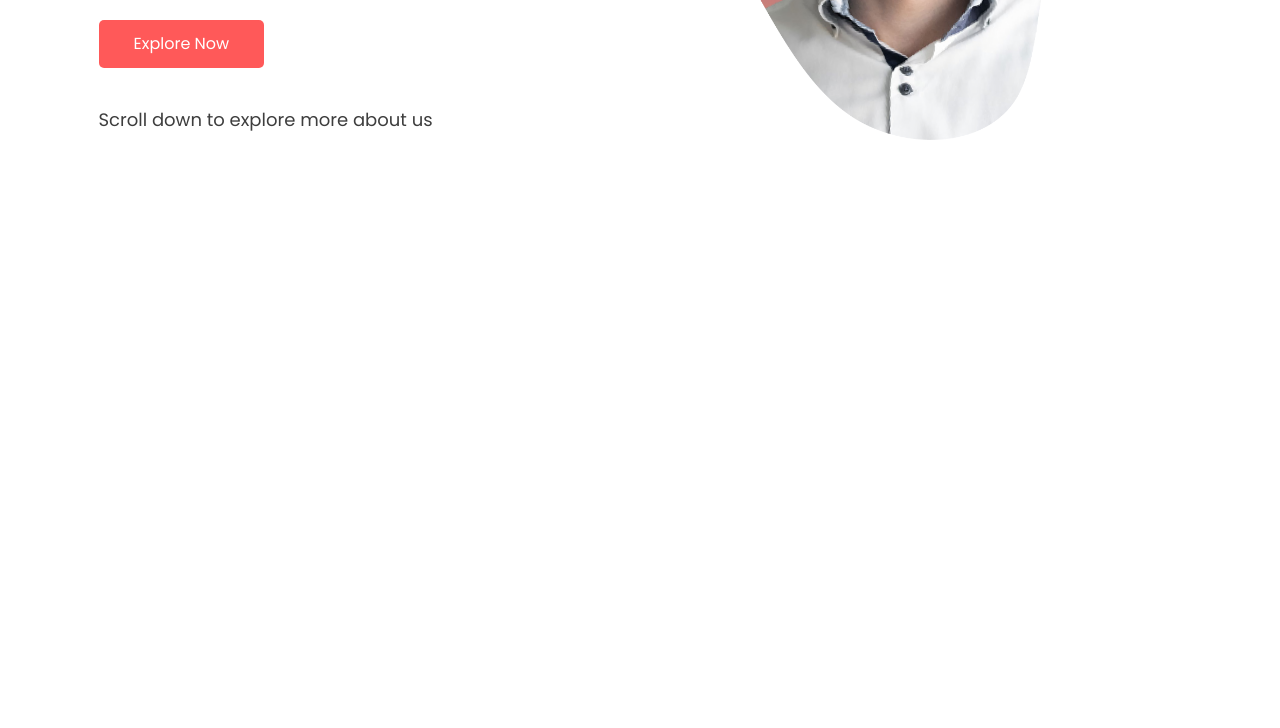
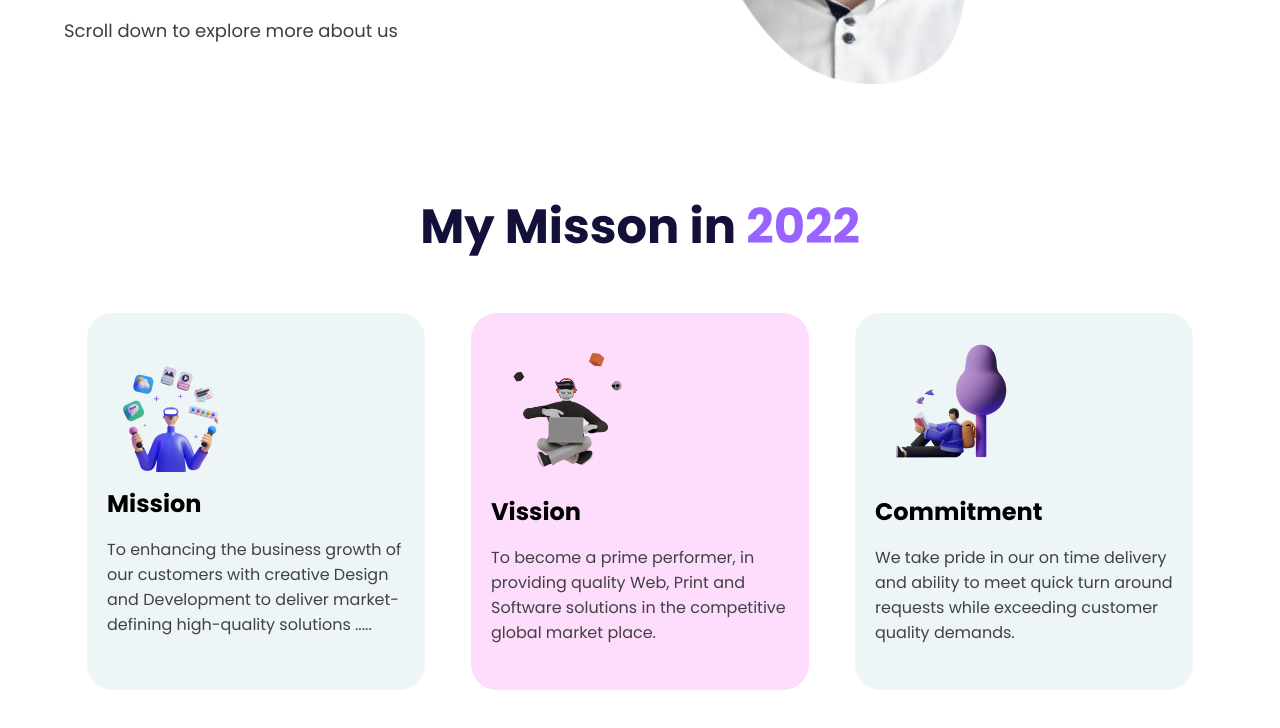
Before and after one commit to sayedmabdullah/Developer-Portfolio-3, a plain HTML site: page index.html in a window 1280 px wide. Shown: the part 396-1124 px from the top of the page. Before the commit the page ends 800 px from the top, so only its background shows below. Drawn offline with Linux system fonts and the light colour scheme.

Commit message:
mission section added

```diff
--- a/css/style.css
+++ b/css/style.css
@@ -4,10 +4,14 @@ font-family: 'Lobster Two', cursive;
 font-family: 'Poppins', sans-serif;
 font-family: 'Yeseva One', cursive;
 */
-body{
+*{
     margin: 0;
     padding: 0;
+}
+body{
     font-family: 'Poppins', sans-serif;
+    color: #424242;
+
 }
 
 
@@ -25,9 +29,6 @@ section {
 .flexible{
     display: flex;
 }
-.flexible div {
-    padding-left: 3%;
-}
 .focused-area{
     align-items: center;
 }
@@ -35,8 +36,10 @@ section {
     font-size: 60px;
     font-family: 'Yeseva One', cursive;
     font-weight: 400;
-    padding-left: 10px;
+    padding-left: 5px;
     border-left: 3px solid #FF5959;
+    padding-left: 3%;
+    margin-bottom: 30px;
 
 }
 .focused-title p {
@@ -65,6 +68,47 @@ section {
 }
 
 .half-width img {
-    width: 100%;
+    width: 85%;
 }
 /* Focused Section Design end */
+
+/* mission area Design Start */
+.mission-area{
+
+}
+.mission-area h1 {
+    font-size: 48px;
+    color: #13103A;
+    text-align: center;
+    font-weight: 700;
+    margin-bottom: 50px;
+
+}
+.mission-area span{
+    display: inline;
+}
+
+.One-third-width{
+    width: 33.33%;
+    margin-left: 2%;
+    margin-right: 2%;
+    padding: 25px 20px 45px 20px;
+    background-color: rgba(79, 157, 166, 0.1);
+    border-radius: 26px;
+}
+.One-third-width img {
+    width: 50%;
+}
+.One-third-width h3 {
+    font-size: 24px;
+    font-weight: 600;
+    margin-bottom: 16px;
+    color: #000;
+
+}
+#bg-middle {
+    background-color: #f841ef2f;
+    ;
+}
+
+/* mission area Design End */
--- a/index.html
+++ b/index.html
@@ -43,6 +43,32 @@
     <!-- Focused area End -->
 
 
+    <!--  Mission area Start -->
+    <section class="mission-area">
+        <h1>My Misson in <span class="blueviolet-color"> 2022</span></h1>
+        <div class="flexible">
+            <div class="One-third-width">
+                <img src="images/illustrators/illustrator-1.png" alt="">
+                <h3>Mission</h3>
+                <p>To enhancing the business growth of our customers with creative Design and Development to deliver
+                    market-defining high-quality solutions .....</p>
+            </div>
+            <div class="One-third-width" id="bg-middle">
+                <img src="images/illustrators/illustrator-2.png" alt="">
+                <h3>Vission</h3>
+                <p>To become a prime performer, in providing quality Web, Print and Software solutions in the
+                    competitive global market place.</p>
+            </div>
+            <div class="One-third-width">
+                <img src="images/illustrators/illustrator-3.png" alt="">
+                <h3>Commitment</h3>
+                <p>We take pride in our on time delivery and ability to meet quick turn around requests while exceeding
+                    customer quality demands.</p>
+            </div>
+        </div>
+    </section>
+
+
 </body>
 
 </html>
```
